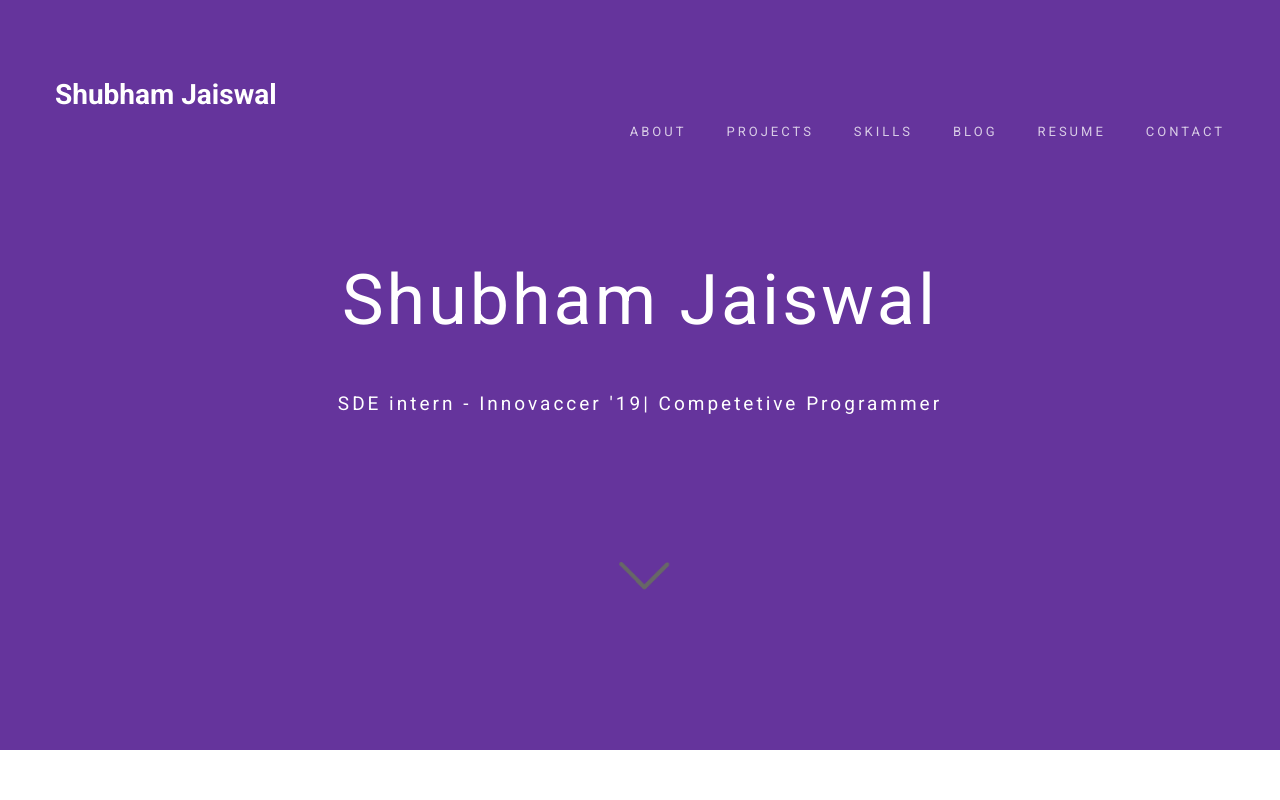
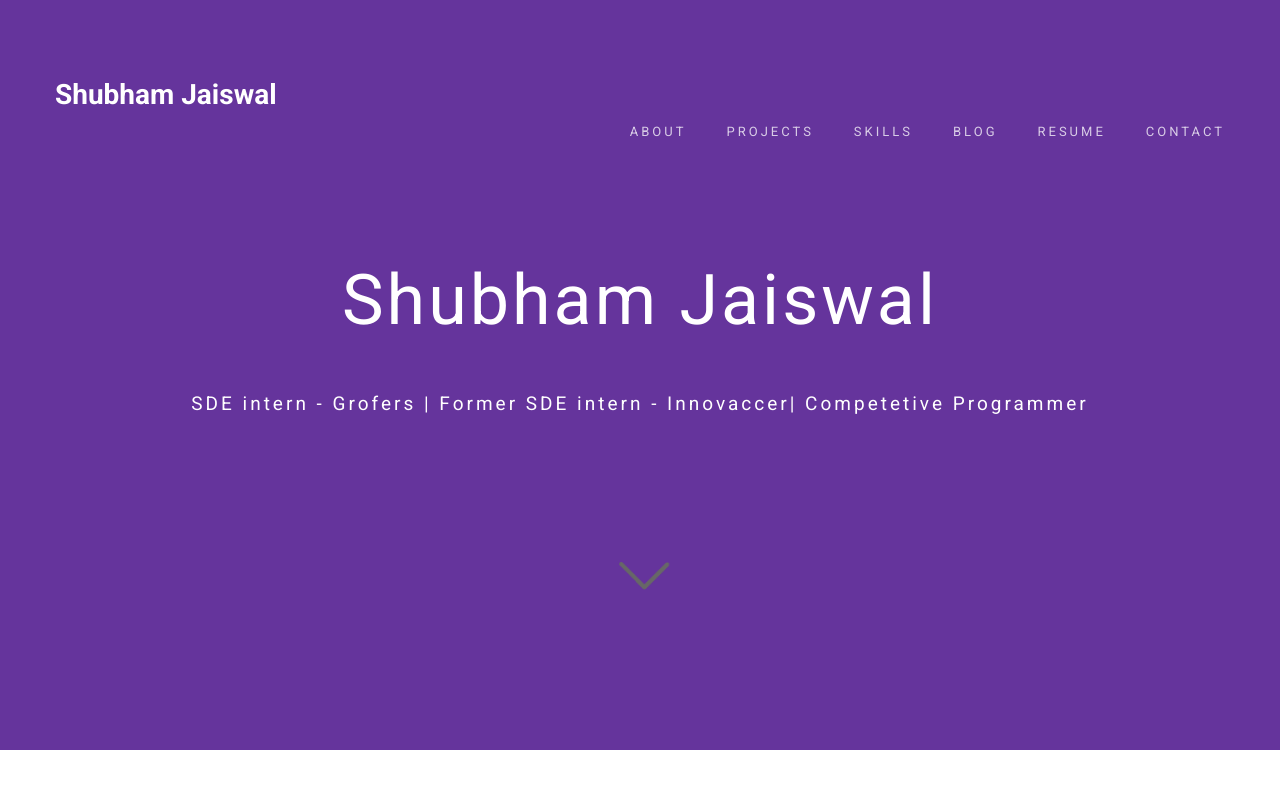
Before and after one commit to Shubham1007/Shubham1007.github.io, a plain HTML site: page index.html in a window 1280 px wide. Shown: the top 800 px of the page. Drawn offline with nearby package versions, Linux system fonts and the light colour scheme.

Commit message:
Update index.html

```diff
--- a/index.html
+++ b/index.html
@@ -123,7 +123,7 @@ window.onbeforeunload = function () {
     <div class="col-md-10 col-md-offset-1">
       <div class="banner-text text-center">
         <p style="font-size:70px;">Shubham Jaiswal<br>
-        <p>SDE intern - Innovaccer '19| Competetive Programmer<br>
+        <p> SDE intern - Grofers | Former SDE intern - Innovaccer| Competetive Programmer<br>
           </p>
 
 		  </br>
```
